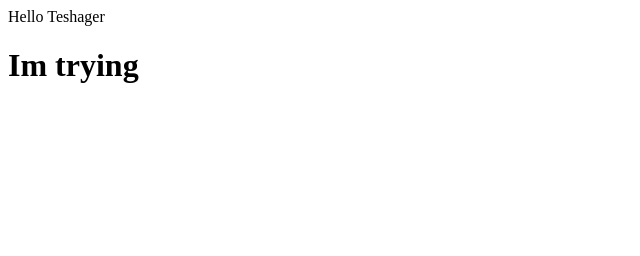
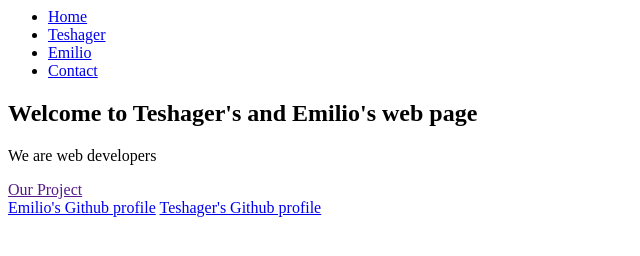
Before and after one commit to Teshager21/Microversetrial, a plain HTML site: page Index.html in a window 1280 px wide. Shown: the whole page, without its empty margins (0-640 px from the left). Drawn offline with Linux system fonts and the light colour scheme.

Commit message:
Update Index.html

```diff
--- a/Index.html
+++ b/Index.html
@@ -5,8 +5,33 @@
     <title>Document</title>
 </head>
 <body>
-  <p> Hello Teshager </p>
-  <h1> Im trying</h1>
+  <nav id="navbar">
+    <ul>
+      <li><a href="#">Home</a></li>
+      <li><a href="#">Teshager</a></li>
+      <li><a href="#">Emilio</a></li>
+      <li><a href="#">Contact</a></li>
+
+    </ul>
+
+  </nav>
+<section id="welcome-section">
+  <H1>Welcome to Teshager's and Emilio's web page</H1>
+  <p> We are web developers </p>
+</section>
+
+
+
+<section id="projects">
+  <div class="project-tile">
+    <a href="">Our Project</a>
+  </div>
+</section>
+
+<div class="">
+  <a href="https://github.com/emiliocm9">Emilio's Github profile</a>
+  <a href="https://github.com/teshager21">Teshager's Github profile</a>
+</div>
 
 </body>
 </html>
```
